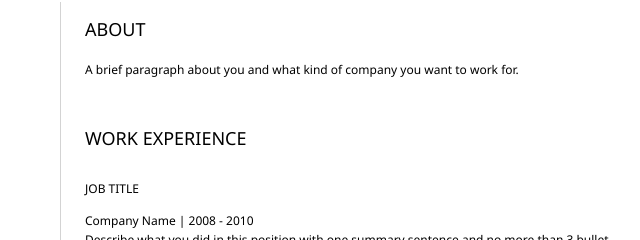
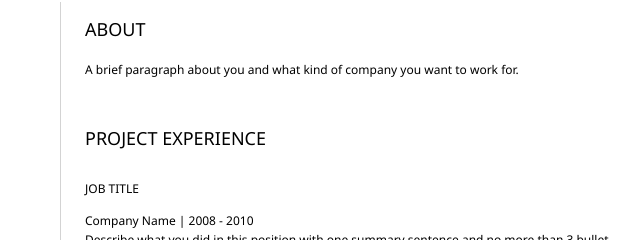
Before and after one commit to thomasgauvin/resume-template, a plain HTML site: page solution/index.html in a window 1280 px wide. Shown: the part 192-432 px from the top of the page, 483-1123 px from the left. Drawn offline with Linux system fonts and the light colour scheme.

Commit message:
changed work experience to project experience

```diff
--- a/solution/index.html
+++ b/solution/index.html
@@ -55,7 +55,7 @@
 					<p>A brief paragraph about you and what kind of company you want to work for.</p>
 				</section>
 				<section>
-					<h2>WORK EXPERIENCE</h2>
+					<h2>PROJECT EXPERIENCE</h2>
 					<!-- your work experience -->
                     <h3>JOB TITLE</h3>
                     <p>
```
